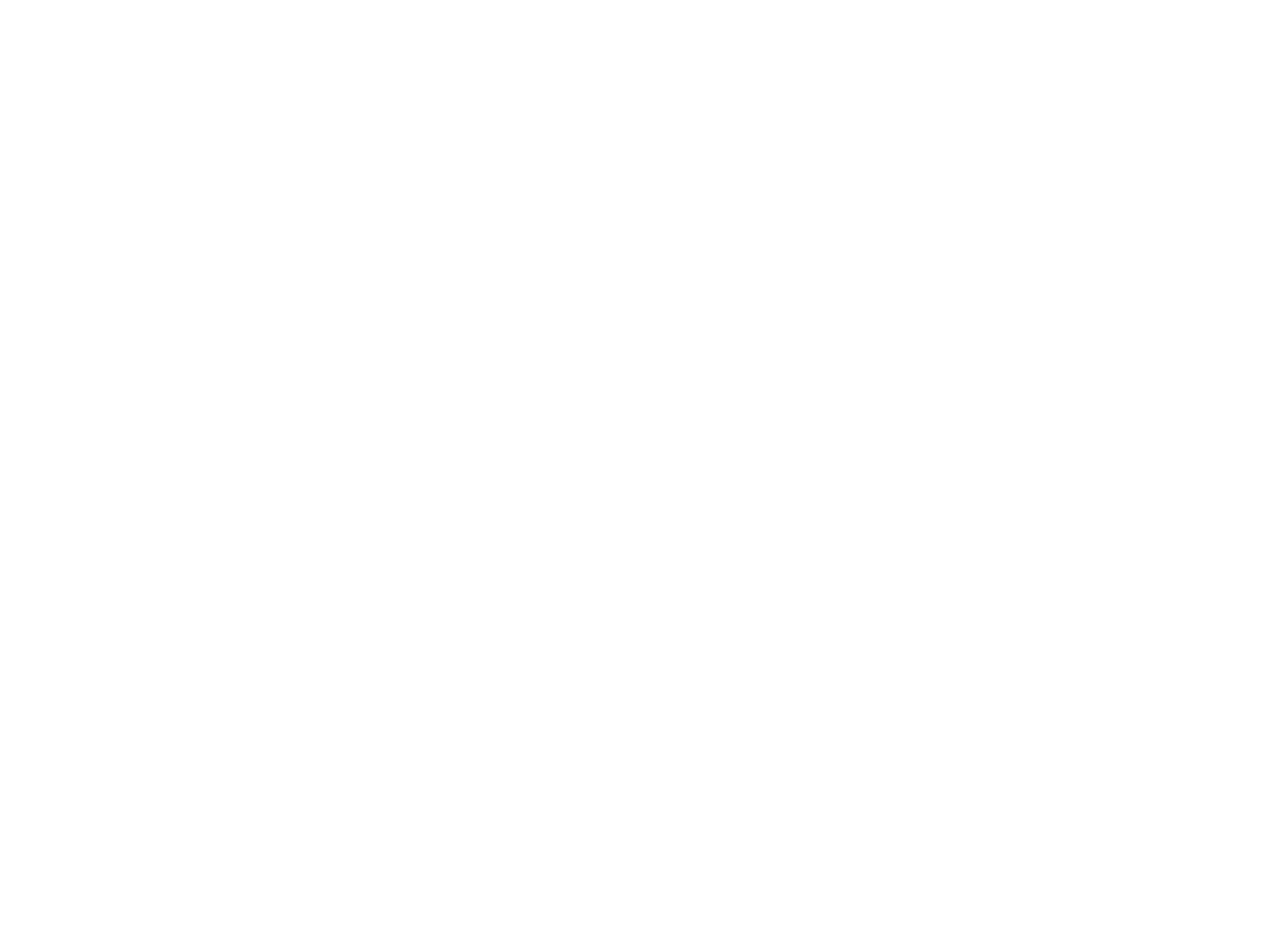
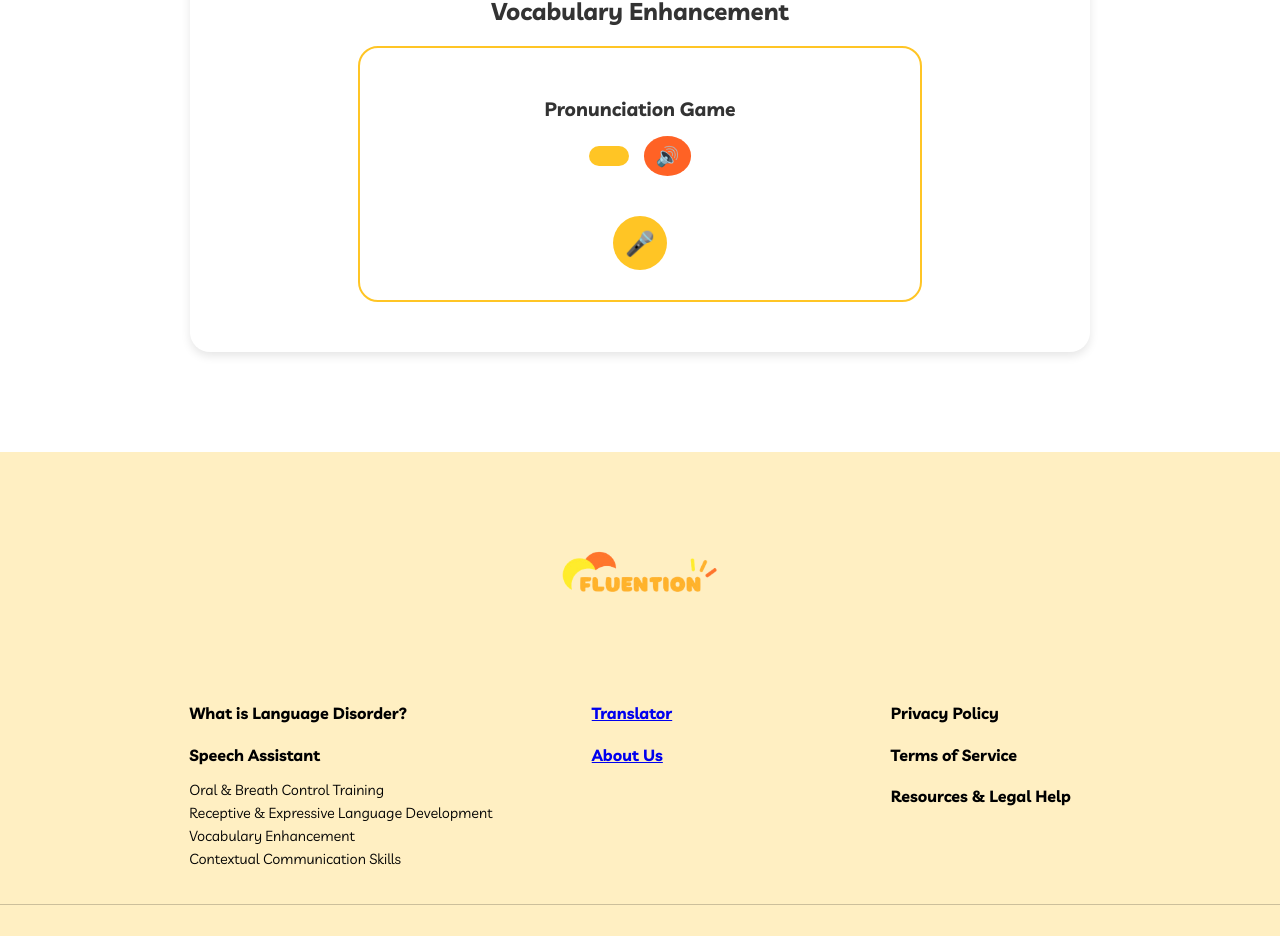
Before and after one commit to jihwimin/fluention, a Next.js app in the folder frontend/: page /thirdstep in a window 1280 px wide. Shown: the part 174-1110 px from the top of the page. Before the commit the page ends 800 px from the top, so only its background shows below. Built offline with nearby package versions, Linux system fonts and the light colour scheme; no server answers; a web font is replaced by a local one.

Commit message:
third step complete

```diff
--- a/frontend/pages/thirdstep.js
+++ b/frontend/pages/thirdstep.js
@@ -1,13 +1,15 @@
 import { useState, useEffect } from "react";
 import axios from "axios";
 import styles from "../styles/thirdstep.module.css";
+import Image from "next/image";
+import Link from "next/link";
 
 export default function ThirdStep() {
     const [currentWord, setCurrentWord] = useState("");
     const [userSpeech, setUserSpeech] = useState("");
-    const [feedback, setFeedback] = useState("");
     const [isRecording, setIsRecording] = useState(false);
     const [audioUrl, setAudioUrl] = useState("");
+    const [containerColor, setContainerColor] = useState(styles.fixedContainer); // Default white container
 
     const playAudio = (audioUrl) => {
         if (!audioUrl) {
@@ -21,16 +23,14 @@
             .catch((error) => console.error("[ERROR] Failed to play streamed audio:", error));
     };
 
-
-
-    // Fetch a challenging word from the backend
+    // Fetch a new word from the backend
     const fetchWord = async () => {
         try {
+            setContainerColor(styles.fixedContainer); // Reset container color to white
+            setUserSpeech("");
+            setAudioUrl("");
             const response = await axios.get("http://localhost:8000/thirdstep/get-word/");
             setCurrentWord(response.data.word);
-            setFeedback(""); // Reset feedback for a new round
-            setUserSpeech(""); // Clear previous user input
-            setAudioUrl(""); // Reset audio
         } catch (error) {
             console.error("Error fetching word:", error);
         }
@@ -42,25 +42,19 @@
 
         try {
             const response = await axios.get(`http://localhost:8000/thirdstep/text-to-speech/?word=${currentWord}`, {
-              responseType: "blob", // ✅ Receive binary audio data
+                responseType: "blob",
             });
 
             console.log("[DEBUG] Received audio stream");
-
-          // ✅ Create an audio URL from the response blob
             const audioUrl = URL.createObjectURL(response.data);
             setAudioUrl(audioUrl);
-
-          // ✅ Play streamed audio immediately
             playAudio(audioUrl);
         } catch (error) {
             console.error("[ERROR] Error generating TTS:", error);
         }
     };
 
-
-
-    // Start voice recording and speech recognition
+    // Start voice recording
     const startRecording = () => {
         if (!currentWord) {
             alert("Get a word first!");
@@ -92,7 +86,7 @@
         };
     };
 
-    // Send user's speech to backend for pronunciation check
+    // Check user's pronunciation
     const checkPronunciation = async (spokenWord) => {
         try {
             const response = await axios.post("http://localhost:8000/thirdstep/check-pronunciation/", {
@@ -101,12 +95,11 @@
             });
 
             if (response.data.correct) {
-                setFeedback("✅ Correct!");
+                setContainerColor(styles.correctContainer); // Turns green if correct
             } else {
-                setFeedback("❌ Incorrect!");
+                setContainerColor(styles.incorrectContainer); // Turns red if incorrect
             }
 
-            // Fetch a new word after 2 seconds
             setTimeout(fetchWord, 2000);
         } catch (error) {
             console.error("Error checking pronunciation:", error);
@@ -114,40 +107,85 @@
     };
 
     useEffect(() => {
-        fetchWord(); // Load a word when the component mounts
+        fetchWord();
     }, []);
 
     return (
         <div className={styles.container}>
-            <h1 className={styles.title}>Pronunciation Game</h1>
+            {/* Navigation Bar */}
+            <nav className={styles.navbar}>
+                <div className={styles.logo}>
+                    <Image src="/logo.png" alt="Fluention Logo" width={170} height={170}/>
+                </div>
+                <ul className={styles.navLinks}>
+                    <li><Link href="/explanation">What is Language Disorder?</Link></li>
+                    <li><Link href="/speechassistant">Speech Assistant</Link></li>
+                    <li><Link href="/translator">Translator</Link></li>
+                    <li><Link href="/about">About Us</Link></li>
+                    <li className={styles.auth}><Link href="/login">Login / Sign Up</Link></li>
+                </ul>
+            </nav>
 
-            {/* Display current word */}
+            {/* White Fixed Container with Dynamic Color */}
+            <div className={containerColor}>
+                <h2 className={styles.title}>Vocabulary Enhancement</h2>
+
+                {/* Pronunciation Game Box */}
+                <div className={styles.gameBox}>
+                    <h3 className={styles.subtitle}>Pronunciation Game</h3>
+
+                    {/* Word and Play Button */}
                     <div className={styles.wordContainer}>
-                <h2 className={styles.word}>{currentWord}</h2>
+                        <button className={styles.wordButton}>{currentWord}</button>
                         <button className={styles.playButton} onClick={playWordPronunciation}>
-                    🔊 Hear Pronunciation
+                            🔊
                         </button>
                     </div>
 
-            {/* User Speech & Feedback */}
-            <div className={`${styles.feedbackBox} ${feedback === "✅ Correct!" ? styles.correct : styles.incorrect}`}>
-                {feedback && <p className={styles.feedback}>{feedback}</p>}
+                    {/* Recording Button */}
+                    <button className={styles.recordButton} onClick={startRecording} disabled={isRecording}>
+                        {isRecording ? "🎤 Listening..." : "🎤"}
+                    </button>
+                </div>
             </div>
 
-            {/* Start Recording Button */}
-            <button className={styles.recordButton} onClick={startRecording} disabled={isRecording}>
-                {isRecording ? "🎤 Listening..." : "🎤 Press to Speak"}
-            </button>
+{/* footer begin */}
+<footer className={styles.footer}>
+              {/* Logo */}
+              <div className={styles.footerLogo}>
+                  <Image src="/logo.png" alt="Fluention Logo" width={130} height={50}/>
+              </div>
 
-            {/* Show User Speech */}
-            {userSpeech && <p className={styles.userSpeech}>You said: <strong>{userSpeech}</strong></p>}
+              {/* Footer Links */}
+              <div className={styles.footerLinks}>
+                  <div className={styles.footerColumn}>
+                      <h4>What is Language Disorder?</h4>
+                      <h4>Speech Assistant</h4>
+                      <ul>
+                          <li>Oral & Breath Control Training</li>
+                          <li>Receptive & Expressive Language Development</li>
+                          <li>Vocabulary Enhancement</li>
+                          <li>Contextual Communication Skills</li>
+                      </ul>
+                  </div>
 
-            {/* Play AI Pronunciation Again */}
-            {audioUrl && (
-                <div className={styles.audioContainer}>
-                    <audio controls src={audioUrl} autoPlay />
+                  <div className={styles.footerColumn}>
+                      <h4><Link href="/translator">Translator</Link></h4>
+                      <h4><Link href="/about">About Us</Link></h4>
                   </div>
-            )}
+
+                  <div className={styles.footerColumn}>
+                      <h4>Privacy Policy</h4>
+                      <h4>Terms of Service</h4>
+                      <h4>Resources & Legal Help</h4>
+                  </div>
+              </div>
+
+              {/* Copyright */}
+              <div className={styles.footerCopyright}>
+                  <p>© 2025 Fluention. All Rights Reserved.</p>
+              </div>
+          </footer>
         </div>
     );
 }
--- a/frontend/styles/thirdstep.module.css
+++ b/frontend/styles/thirdstep.module.css
@@ -55,3 +55,193 @@
 }
 
 /* header finish */
+
+/* Default White Fixed Container */
+/* Default White Fixed Container */
+.fixedContainer {
+  background: white;
+  max-width: 800px;
+  margin: 100px auto;
+  padding: 50px;
+  border-radius: 20px;
+  box-shadow: 0px 4px 10px rgba(0, 0, 0, 0.1);
+  transition: background 0.3s ease-in-out;
+}
+
+/* Green Background for Correct Answer */
+.correctContainer {
+  background: #DFFFD6 !important; /* Light Green */
+  max-width: 800px;
+  margin: 100px auto;
+  padding: 50px;
+  border-radius: 20px;
+  box-shadow: 0px 4px 10px rgba(0, 0, 0, 0.1);
+  transition: background 0.3s ease-in-out;
+}
+
+/* Red Background for Incorrect Answer */
+.incorrectContainer {
+  background: #FFD6D6 !important; /* Light Red */
+  max-width: 800px;
+  margin: 100px auto;
+  padding: 50px;
+  border-radius: 20px;
+  box-shadow: 0px 4px 10px rgba(0, 0, 0, 0.1);
+  transition: background 0.3s ease-in-out;
+}
+
+/* Title */
+.title {
+  font-size: 1.5rem;
+  font-weight: bold;
+  margin-bottom: 20px;
+}
+
+/* Game Box */
+.gameBox {
+  border: 2px solid #FFC525;
+  border-radius: 20px;
+  padding: 30px;
+  max-width: 500px;
+  margin: 0 auto;
+}
+
+/* Subtitle */
+.subtitle {
+  font-size: 1.2rem;
+  font-weight: bold;
+  margin-bottom: 15px;
+}
+
+/* Word Button */
+.wordContainer {
+  display: flex;
+  justify-content: center;
+  align-items: center;
+  gap: 15px;
+  margin-bottom: 20px;
+}
+
+.wordButton {
+  background: #FFC525;
+  border: none;
+  padding: 10px 20px;
+  border-radius: 20px;
+  font-size: 1.2rem;
+  font-weight: bold;
+  transition: background 0.3s ease, transform 0.2s ease;
+}
+
+.wordButton:hover {
+  background: #FFB400;
+  transform: scale(1.05);
+}
+
+/* Play Button */
+.playButton {
+  background: #FF6225;
+  border: none;
+  padding: 8px 12px;
+  border-radius: 50%;
+  color: white;
+  font-size: 1.2rem;
+  cursor: pointer;
+  transition: background 0.3s ease, transform 0.2s ease;
+}
+
+.playButton:hover {
+  background: #E04D1A;
+  transform: scale(1.1);
+}
+
+/* Recording Button */
+.recordButton {
+  background: #FFC525;
+  border: none;
+  padding: 12px;
+  border-radius: 50%;
+  font-size: 1.5rem;
+  margin-top: 20px;
+  cursor: pointer;
+  transition: background 0.3s ease, transform 0.2s ease;
+}
+
+.recordButton:hover {
+  background: #FFB400;
+  transform: scale(1.1);
+}
+
+/* Feedback Bar */
+.feedbackBar {
+  width: 80%;
+  height: 15px;
+  background: #ddd;
+  margin: 20px auto;
+  border-radius: 10px;
+}
+/* footer start */
+
+.footer {
+  background-color: #FFEFC2; /* Light beige */
+
+  color: black;
+  padding: 40px 0;
+  text-align: center;
+  font-size: 1rem;
+}
+
+/* Center Logo */
+.footerLogo {
+  display: flex;
+  justify-content: center;
+  align-items: center;
+  margin-bottom: 20px;
+}
+
+/* Footer Links Section */
+.footerLinks {
+  display: flex;
+  justify-content: space-evenly;
+  flex-wrap: wrap;
+  max-width: 1100px;
+  margin: 0 auto;
+  padding-bottom: 20px;
+}
+
+/* Individual Footer Columns */
+.footerColumn {
+  text-align: left;
+  min-width: 200px;
+}
+
+.footerColumn h4 {
+  font-size: 1rem;
+  font-weight: bold;
+  margin-bottom: 10px;
+}
+
+.footerColumn ul {
+  list-style: none;
+  padding: 0;
+}
+
+.footerColumn li {
+  font-size: 0.9rem;
+  margin-bottom: 5px;
+}
+
+/* Copyright Section */
+.footerCopyright {
+  border-top: 1px solid rgba(0, 0, 0, 0.2);
+  padding-top: 10px;
+  font-size: 0.9rem;
+}
+
+/* Fix Logo Contrast */
+.footerLogo img {
+  width: 170px;  /* Adjust width */
+  height: auto;  /* Maintain aspect ratio */
+  filter: brightness(1.2); /* Keep logo visible */
+}
+
+/* footer finish */
```
Lines whose indentation alone changed are shown as unchanged.
